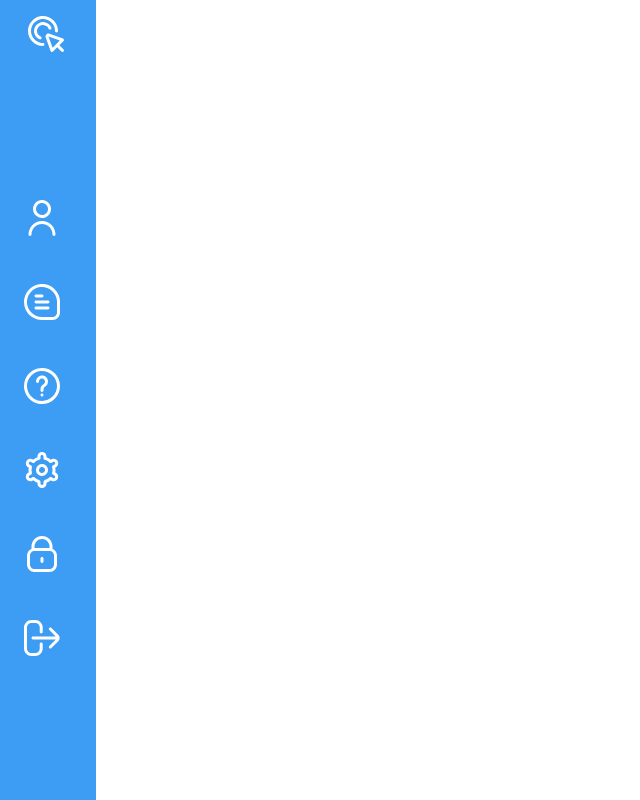
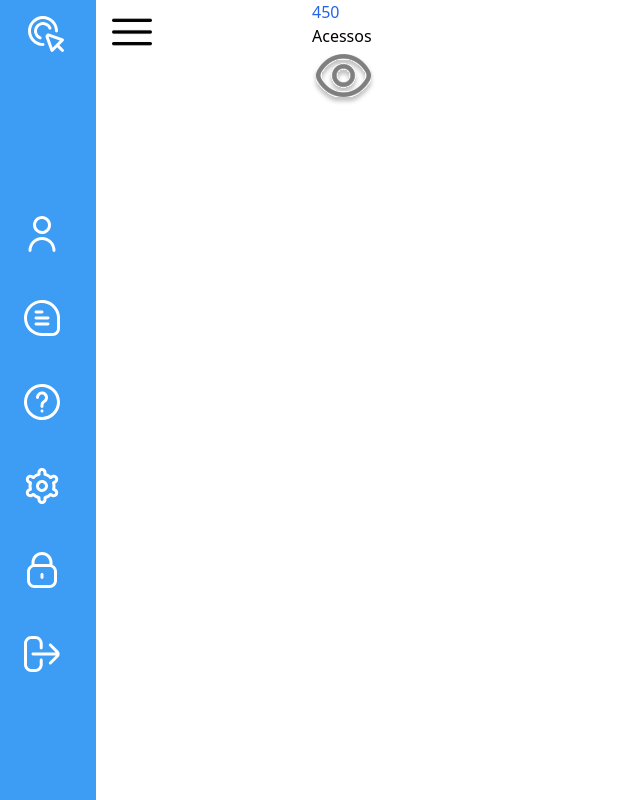
Before and after one commit to Carlos-hub/intro-Nuxtjs, a Nuxt app: page / in a window 1280 px wide. Shown: the whole page, without its empty margins (0-640 px from the left). Built offline with nearby package versions, Linux system fonts and the light colour scheme.

Commit message:
ajustando botão sidebar

```diff
--- /dev/null
+++ b/components/Shortcut.vue
@@ -0,0 +1,19 @@
+<template lang="">
+    <div class="relative ml-40 bg-blue w-[286px] h-[157px]">
+        <div>
+            <h1 class="text-blue-600">450</h1>
+            <p>Acessos</p>
+        </div>
+        <div>
+            <img src="svg/vision.svg" alt="">
+        </div>
+    </div>
+</template>
+<script>
+export default {
+
+}
+</script>
+<style lang="">
+
+</style>
--- a/components/Sidebar.vue
+++ b/components/Sidebar.vue
@@ -1,33 +1,38 @@
 <template lang="">
-    <section class="container h-screen bg-[#3D9CF3] w-24   justify-center py-4 fixed">
+    <section class="">
+        <div class="float-left container h-screen bg-[#3D9CF3] w-24   justify-center py-4 fixed block">
 
-        <div class="w-30 h-13  ml-7 mb-12">
+            <div class="w-30 h-13  ml-7 pb-12">
                 <nuxt-link to="" ><img src="svg/interactive.svg" alt="" srcset="" class=""></nuxt-link>
             </div>
             <div class="w-30 h-13  ml-2 p-4 my-4 hover:bg-[#fff]">
-            <nuxt-link to="" class="w-9 h-9"><img src="svg/home.svg" alt="" srcset="" class=""></nuxt-link>
+                <nuxt-link to="" class="w-6 h-6"><img src="svg/home.svg" alt="" srcset="" class=""></nuxt-link>
             </div>
             <div class="w-30 h-13  ml-2 p-4 my-4 hover:bg-[#fff]">
-            <nuxt-link to="" class="w-9 h-9"><img src="svg/user.svg" alt="" srcset="" class=""></nuxt-link>
+                <nuxt-link to="" class="w-6 h-6"><img src="svg/user.svg" alt="" srcset="" class=""></nuxt-link>
             </div>
             <div class="w-30 h-13  ml-2 p-4 my-4 hover:bg-[#fff]">
-            <nuxt-link to="" class="w-9 h-9"><img src="svg/comment.svg" alt="" srcset="" class=""></nuxt-link>
+                <nuxt-link to="" class="w-6 h-6"><img src="svg/comment.svg" alt="" srcset="" class=""></nuxt-link>
             </div>
             <div class="w-30 h-13  ml-2 p-4 my-4 hover:bg-[#fff]">
-            <nuxt-link to="" class="w-9 h-9"><img src="svg/interrogation.svg" alt="" srcset="" class=""></nuxt-link>
+                <nuxt-link to="" class="w-6 h-6"><img src="svg/interrogation.svg" alt="" srcset="" class=""></nuxt-link>
             </div>
             <div class="w-30 h-13  ml-2 p-4 my-4 hover:bg-[#fff]">
-            <nuxt-link to="" class="w-9 h-9"><img src="svg/settings.svg" alt="" srcset="" class=""></nuxt-link>
+                <nuxt-link to="" class="w-6 h-6"><img src="svg/settings.svg" alt="" srcset="" class=""></nuxt-link>
             </div>
             <div class="w-30 h-13  ml-2 p-4 my-4 hover:bg-[#fff]">
-            <nuxt-link to="" class="w-9 h-9"><img src="svg/lock.svg" alt="" srcset="" class=""></nuxt-link>
+                <nuxt-link to="" class="w-6 h-6"><img src="svg/lock.svg" alt="" srcset="" class=""></nuxt-link>
             </div>
             <div class="w-30 h-13  ml-2 p-4 my-4 hover:bg-[#fff]">
-            <nuxt-link to="" class="w-9 h-9"><img src="svg/sign-out-alt.svg" alt="" srcset="" class=""></nuxt-link>
+                <nuxt-link to="" class="w-6 h-6"><img src="svg/sign-out-alt.svg" alt="" srcset="" class=""></nuxt-link>
             </div>
+        </div>
+        <div class="clear-both"></div>
+        <a href="" class="relative">
+            <img src="svg/burger.svg" alt="" srcset="" class="w-10 h-10 ml-28 my-3">
+        </a>
+</section>
 
-
-    </section>
 </template>
 <script>
 export default {
--- a/pages/index.vue
+++ b/pages/index.vue
@@ -1,12 +1,16 @@
 <template>
-  <Sidebar/>
+  <div class="flex">
+    <Sidebar/>
+    <Shortcut/>
+  </div>
 </template>
 
 <script>
+import Shortcut from '../components/Shortcut.vue';
 import Sidebar from '../components/Sidebar.vue';
 
 export default {
     name: "IndexPage",
-    components: { Sidebar }
+    components: { Sidebar, Shortcut }
 }
 </script>
```
Also changed, not shown: static/svg/burger.svg (added). Lines whose indentation alone changed are shown as unchanged.
